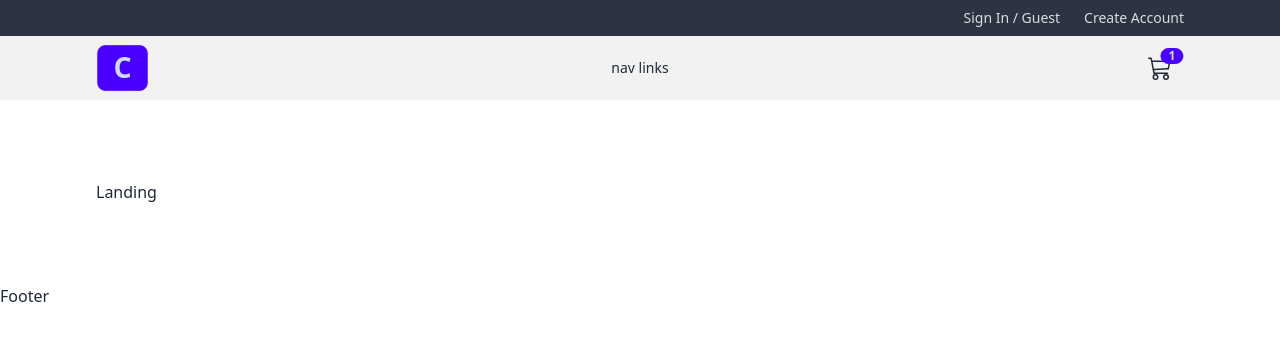
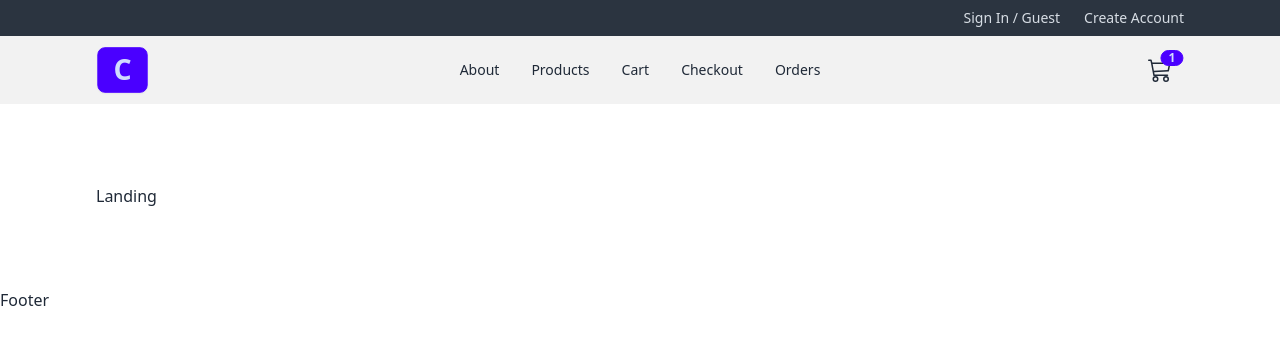
Before and after one commit to miawithcode/comfy-store, a React (Vite) app: page / in a window 1280 px wide. Shown: the top 344 px of the page. Built offline with nearby package versions, Linux system fonts and the light colour scheme.

Commit message:
feat: navlinks component

```diff
--- /dev/null
+++ b/src/components/NavLinks.jsx
@@ -0,0 +1,27 @@
+import { NavLink } from 'react-router-dom';
+
+const links = [
+  { id: 1, url: 'about', text: 'about' },
+  { id: 2, url: 'products', text: 'products' },
+  { id: 3, url: 'cart', text: 'cart' },
+  { id: 4, url: 'checkout', text: 'checkout' },
+  { id: 5, url: 'orders', text: 'orders' },
+];
+
+const NavLinks = () => {
+  return (
+    <>
+      {links.map((link) => {
+        const { id, url, text } = link;
+        return (
+          <li key={id}>
+            <NavLink to={url} className="capitalize">
+              {text}
+            </NavLink>
+          </li>
+        );
+      })}
+    </>
+  );
+};
+export default NavLinks;
--- a/src/components/Navbar.jsx
+++ b/src/components/Navbar.jsx
@@ -1,6 +1,7 @@
 import { BsCart3, BsMoonFill, BsSunFill } from 'react-icons/bs';
 import { FaBarsStaggered } from 'react-icons/fa6';
 import { NavLink } from 'react-router-dom';
+import NavLinks from './NavLinks';
 
 const Navbar = () => {
   return (
@@ -16,16 +17,21 @@ const Navbar = () => {
           </NavLink>
           {/* DROPDOWN */}
           <div className="dropdown">
-            <label tabIndex={0} className='btn btn-ghost lg:hidden'>
-              <FaBarsStaggered className='h-6 w-6' />
+            <label tabIndex={0} className="btn btn-ghost lg:hidden">
+              <FaBarsStaggered className="h-6 w-6" />
             </label>
-            <ul tabIndex={0} className='menu menu-sm dropdown-content mt-3 z-[1] p-2 shadow bg-base-200'>
-              nav links
+            <ul
+              tabIndex={0}
+              className="menu menu-sm dropdown-content mt-3 z-[1] p-2 shadow bg-base-200 rounded-box w-52"
+            >
+              <NavLinks />
             </ul>
           </div>
         </div>
         <div className="navbar-center hidden lg:flex">
-          <ul className="menu menu-horizontal">nav links</ul>
+          <ul className="menu menu-horizontal">
+            <NavLinks />
+          </ul>
         </div>
         <div className="navbar-end">
           {/* THEME SETUP */}
@@ -33,8 +39,10 @@ const Navbar = () => {
           {/* CART LINK */}
           <NavLink to="/cart" className="btn btn-ghost btn-circle btn-md ml-4">
             <div className="indicator">
-              <BsCart3 className='h-6 w-6' />
-              <span className='badge badge-sm badge-primary indicator-item'>1</span>
+              <BsCart3 className="h-6 w-6" />
+              <span className="badge badge-sm badge-primary indicator-item">
+                1
+              </span>
             </div>
           </NavLink>
         </div>
```
